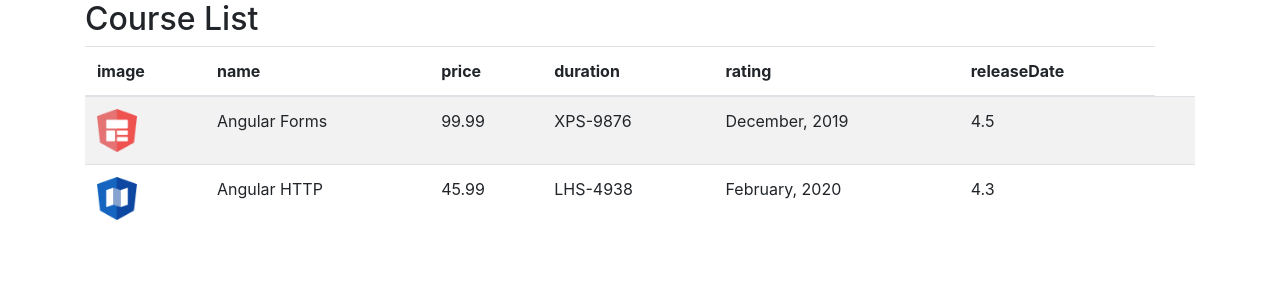
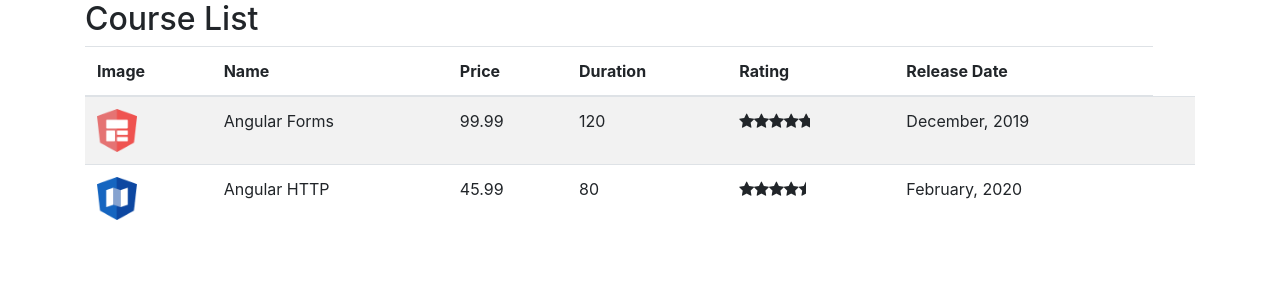
Before and after one commit to PauloFurtunatoAlexandre/Angular, an Angular app: page /courses in a window 1280 px wide. Shown: the top 300 px of the page. Built offline with nearby package versions, Linux system fonts and the light colour scheme.

Commit message:
added the star rating component

```diff
--- a/package.json
+++ b/package.json
@@ -20,6 +20,7 @@
     "@angular/platform-browser-dynamic": "~11.0.4",
     "@angular/router": "~11.0.4",
     "bootstrap": "^4.5.3",
+    "font-awesome": "^4.7.0",
     "rxjs": "~6.6.0",
     "tslib": "^2.0.0",
     "zone.js": "~0.10.2"
--- a/src/app/app.module.ts
+++ b/src/app/app.module.ts
@@ -4,9 +4,10 @@
 
 import { AppComponent } from './app.component';
 import { CourseListComponent } from './courses/course-list.component';
+import { StarComponent } from './courses/star-component';
 
 @NgModule({
-  declarations: [AppComponent, CourseListComponent],
+  declarations: [AppComponent, CourseListComponent, StarComponent],
   imports: [BrowserModule, FormsModule],
   providers: [],
   bootstrap: [AppComponent],
--- a/src/app/courses/course-list-component.html
+++ b/src/app/courses/course-list-component.html
@@ -3,12 +3,12 @@
 <table class="table table-striped">
   <thead>
     <tr>
-      <th>image</th>
-      <th>name</th>
-      <th>price</th>
-      <th>duration</th>
-      <th>rating</th>
-      <th>releaseDate</th>
+      <th>Image</th>
+      <th>Name</th>
+      <th>Price</th>
+      <th>Duration</th>
+      <th>Rating</th>
+      <th>Release Date</th>
     </tr>
   </thead>
   <tbody>
@@ -18,9 +18,11 @@
       </td>
       <td>{{course.name}}</td>
       <td>{{course.price}}</td>
-      <td>{{course.code}}</td>
+      <td>{{course.duration}}</td>
+      <td>
+        <app-star rating="{{course.rating}}"></app-star>
+      </td>
       <td>{{course.releaseDate}}</td>
-      <td>{{course.rating}}</td>
       <td></td>
     </tr>
   </tbody>
--- a/src/app/courses/course-list.component.ts
+++ b/src/app/courses/course-list.component.ts
@@ -16,7 +16,7 @@
         price: 99.99,
         code: 'XPS-9876',
         duration: 120,
-        rating: 4.5,
+        rating: 4.8,
         releaseDate: 'December, 2019',
       },
       {
@@ -26,7 +26,7 @@
         price: 45.99,
         code: 'LHS-4938',
         duration: 80,
-        rating: 4.3,
+        rating: 4.5,
         releaseDate: 'February, 2020',
       },
     ];
--- /dev/null
+++ b/src/app/courses/star-component.ts
@@ -0,0 +1,17 @@
+import { Component, Input, OnChanges } from '@angular/core';
+
+@Component({
+  selector: 'app-star',
+  templateUrl: './star.component.html',
+  styleUrls: ['./star.component.scss'],
+})
+export class StarComponent implements OnChanges {
+  @Input()
+  rating: number = 0;
+
+  starWidth: number;
+
+  ngOnChanges(): void {
+    this.starWidth = (this.rating * 74) / 5;
+  }
+}
--- /dev/null
+++ b/src/app/courses/star.component.html
@@ -0,0 +1,9 @@
+<div class="crop" [style.width.px]="starWidth" [title]="rating">
+  <div style="width: 100px">
+    <span class="fa fa-star"></span>
+    <span class="fa fa-star"></span>
+    <span class="fa fa-star"></span>
+    <span class="fa fa-star"></span>
+    <span class="fa fa-star"></span>
+  </div>
+</div>
--- /dev/null
+++ b/src/app/courses/star.component.scss
@@ -0,0 +1,3 @@
+.crop {
+  overflow: hidden;
+}
--- a/src/styles.scss
+++ b/src/styles.scss
@@ -1,2 +1,3 @@
 /* You can add global styles to this file, and also import other style files */
-@import '~bootstrap/dist/css/bootstrap.min.css'
+@import '~bootstrap/dist/css/bootstrap.min.css';
+@import '~font-awesome/css/font-awesome.min.css';
```
Also changed, not shown: 1 other file (tests, documents, lock files or other folders).
